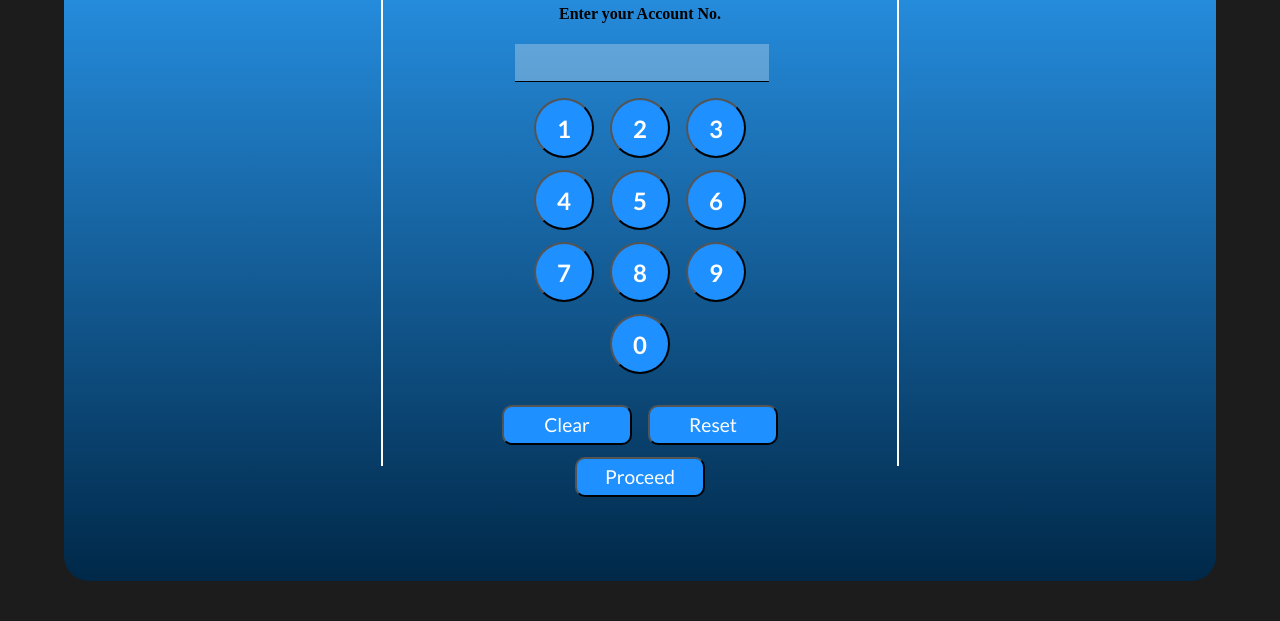
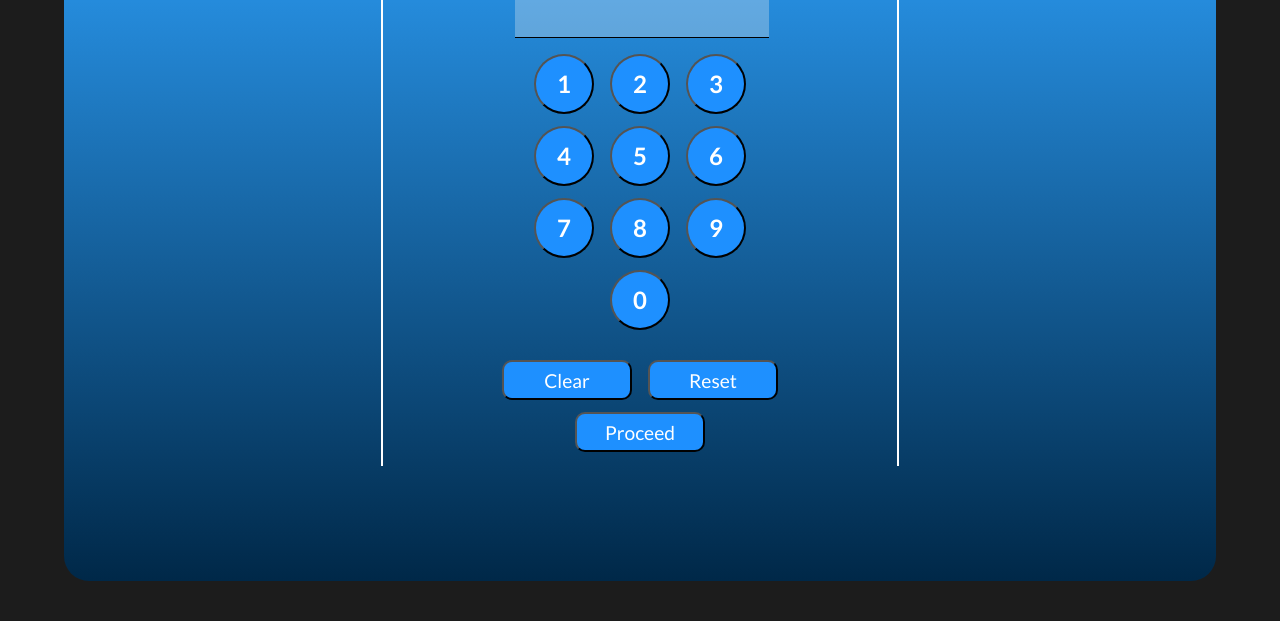
Before and after one commit to tanmaypatil15/Automated-Teller-Machine-User-Interface, a plain HTML site: page base.html in a window 1280 px wide. Shown: the part 179-800 px from the top of the page. Drawn offline with Linux system fonts and the light colour scheme.

Commit message:
Update base.html

```diff
--- a/base.html
+++ b/base.html
@@ -43,7 +43,8 @@
 
                             <div class="massege">
                                 <p class="msg2" id="msg2"></p>
-                                <p class="msg" id="msg"><h4>Enter your Account No.</h4></p>
+                                <p class="msg" id="msg"></p>
+                                <!-- <h4>Enter your Account No.</h4> -->
                             </div>
                         </div>
 
```
